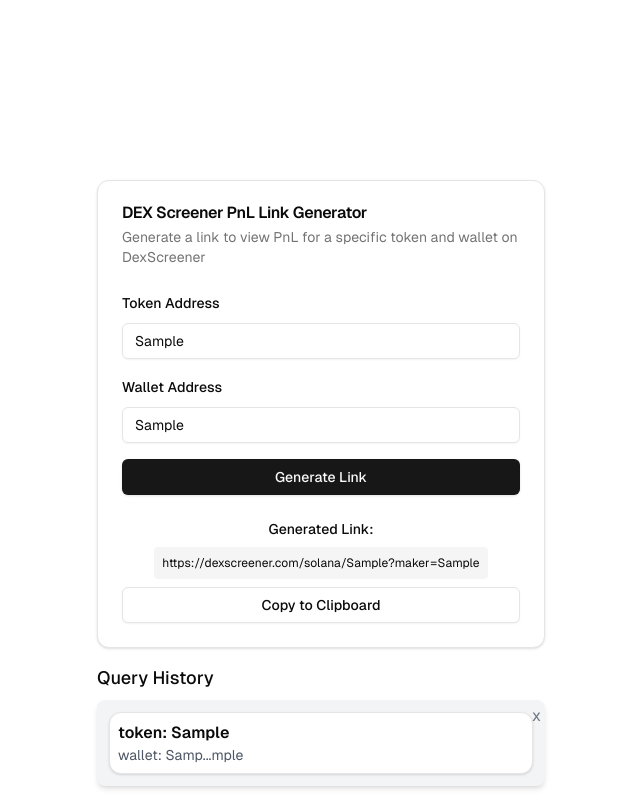
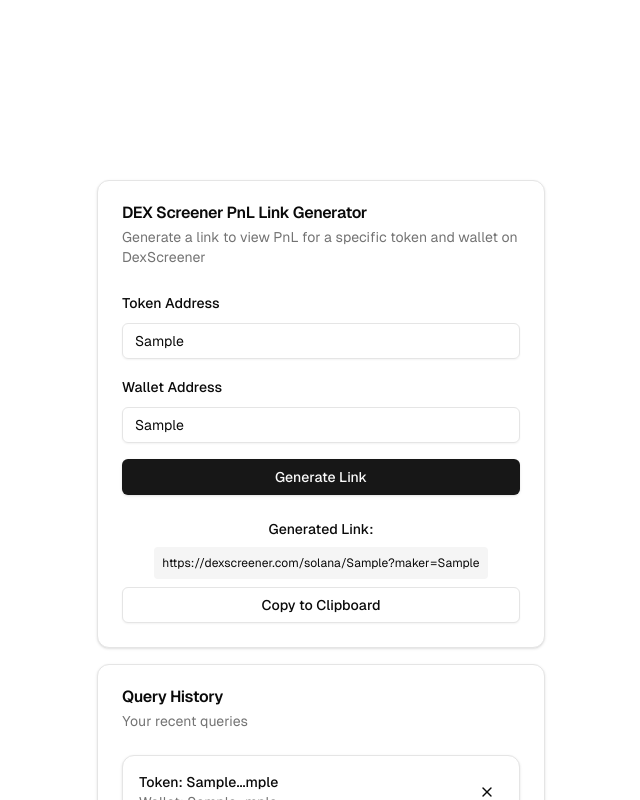
Before and after one commit to jarrensj/pnl-finder, a Next.js app: page / in a window 1280 px wide. Both pictures are taken after typing "Sample", "Sample" into the empty fields and a click on the button "Generate Link". Shown: the top 800 px of the page, without its empty margins (319-959 px from the left). Built offline with nearby package versions, Linux system fonts and the light colour scheme.

Commit message:
style query history

```diff
--- a/components/PnLFinder.tsx
+++ b/components/PnLFinder.tsx
@@ -9,6 +9,7 @@
 import { Toaster } from '@/components/ui/toaster'
 import { useToast } from '@/hooks/use-toast'
 import { motion, AnimatePresence } from 'framer-motion'
+import { X } from "lucide-react"
 
 export default function PnLLinkGenerator() {
   const [tokenAddress, setTokenAddress] = useState('')
@@ -94,7 +95,7 @@
 
   return (
     <div className="container mx-auto p-4">
-      <Card className="w-full max-w-md mx-auto">
+      <Card className="w-full max-w-md mx-auto mb-4">
         <CardHeader>
           <CardTitle>DEX Screener PnL Link Generator</CardTitle>
           <CardDescription>Generate a link to view PnL for a specific token and wallet on DexScreener</CardDescription>
@@ -142,34 +143,52 @@
           </CardFooter>
         )}
       </Card>
-      <div className="mt-4">
-        <h2 className="text-lg font-medium mb-2">Query History</h2>
-        <ul className="space-y-2">
+      <Card className="w-full max-w-md mx-auto">
+        <CardHeader>
+          <CardTitle>Query History</CardTitle>
+          <CardDescription>Your recent queries</CardDescription>
+        </CardHeader>
+        <CardContent>
+          <AnimatePresence>
             {queryHistory.map((query, index) => (
-            <li
+              <motion.div
                 key={index}
-              className="bg-gray-100 p-3 rounded-lg shadow-md cursor-pointer hover:bg-gray-200 transition-colors duration-200 relative"
+                initial={{ opacity: 0, y: 20 }}
+                animate={{ opacity: 1, y: 0 }}
+                exit={{ opacity: 0, y: -20 }}
+                transition={{ duration: 0.2 }}
+              >
+                <Card
+                  className="mb-2 cursor-pointer hover:bg-accent transition-colors duration-200"
                   onClick={() => populateForm(query)}
                 >
-              <Card className="p-2">
-                <div className="font-semibold">token: {query.tokenAddress}</div>
-                <div className="text-sm text-gray-600">
-                  wallet: {query.walletAddress.slice(0, 4)}...{query.walletAddress.slice(-4)}
+                  <CardContent className="p-4 flex justify-between items-center">
+                    <div>
+                      <p className="font-medium text-sm">
+                        Token: {query.tokenAddress.slice(0, 6)}...{query.tokenAddress.slice(-4)}
+                      </p>
+                      <p className="text-sm text-muted-foreground">
+                        Wallet: {query.walletAddress.slice(0, 6)}...{query.walletAddress.slice(-4)}
+                      </p>
                     </div>
-              </Card>
-              <button
-                className="absolute top-0 right-0 mt-1 mr-1 text-gray-500 hover:text-gray-700"
+                    <Button
+                      variant="ghost"
+                      size="icon"
+                      className="h-8 w-8"
                       onClick={(e) => {
                         e.stopPropagation()
                         removeQueryFromHistory(index)
                       }}
                     >
-                x
-              </button>
-            </li>
+                      <X className="h-4 w-4" />
+                    </Button>
+                  </CardContent>
+                </Card>
+              </motion.div>
             ))}
-        </ul>
-      </div>
+          </AnimatePresence>
+        </CardContent>
+      </Card>
       <Toaster />
     </div>
   )
```
Lines whose indentation alone changed are shown as unchanged.
